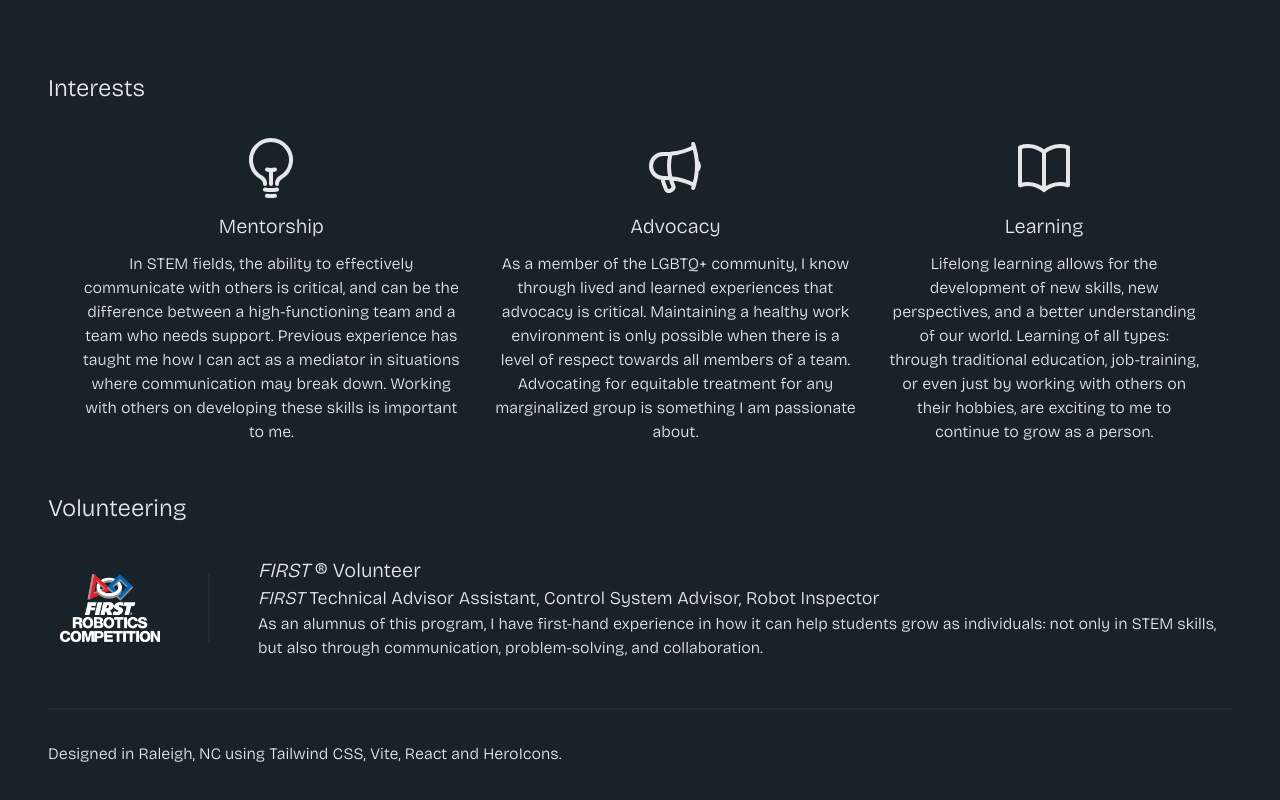
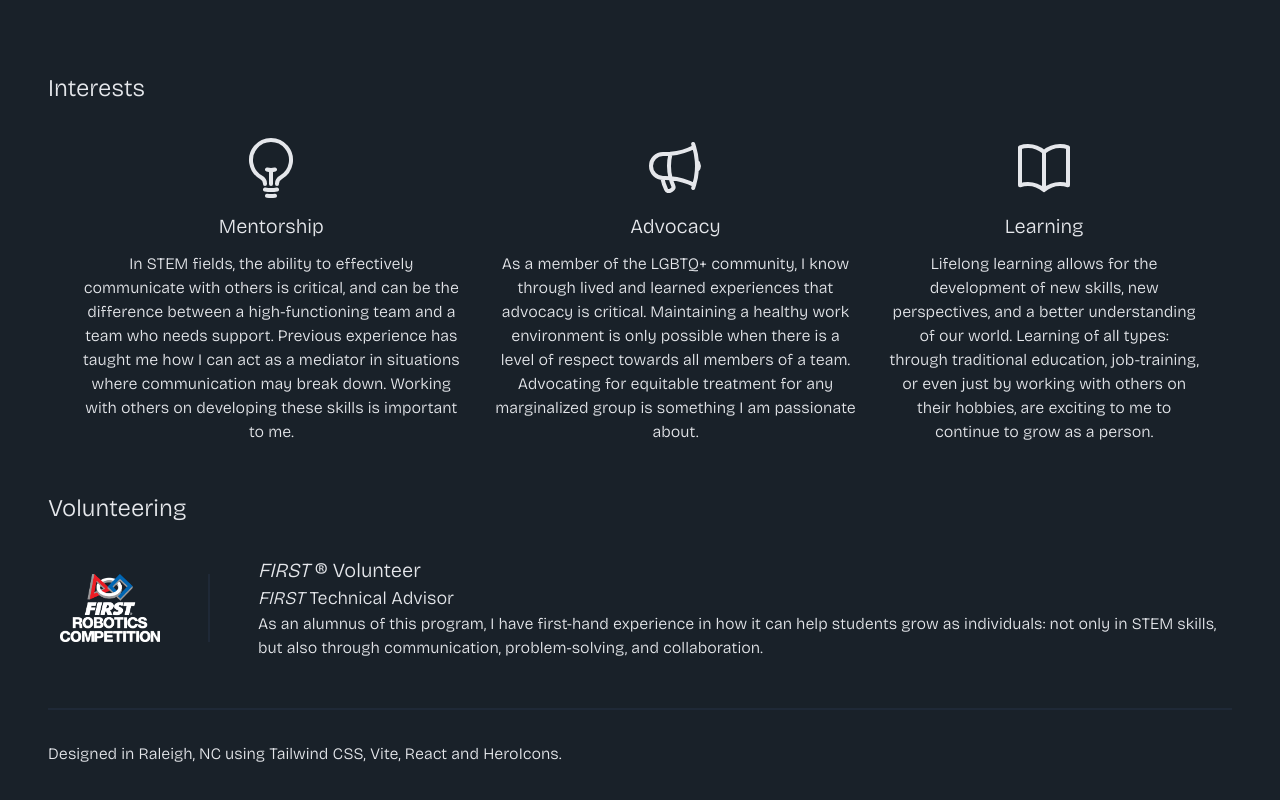
Before and after one commit to mryork/mryork.github.io, a React (Vite) app: page / in a window 1280 px wide. Shown: the part 926-1726 px from the top of the page. Built offline with nearby package versions, Linux system fonts and the light colour scheme.

Commit message:
Update volunteer position

```diff
--- a/src/App.jsx
+++ b/src/App.jsx
@@ -125,8 +125,7 @@ function App() {
                   <i>FIRST</i> &reg; Volunteer
                 </h4>
                 <h5 className="text-lg">
-                  <i>FIRST</i> Technical Advisor Assistant, Control System
-                  Advisor, Robot Inspector
+                  <i>FIRST</i> Technical Advisor
                 </h5>
                 <p>
                   As an alumnus of this program, I have first-hand experience in
```
